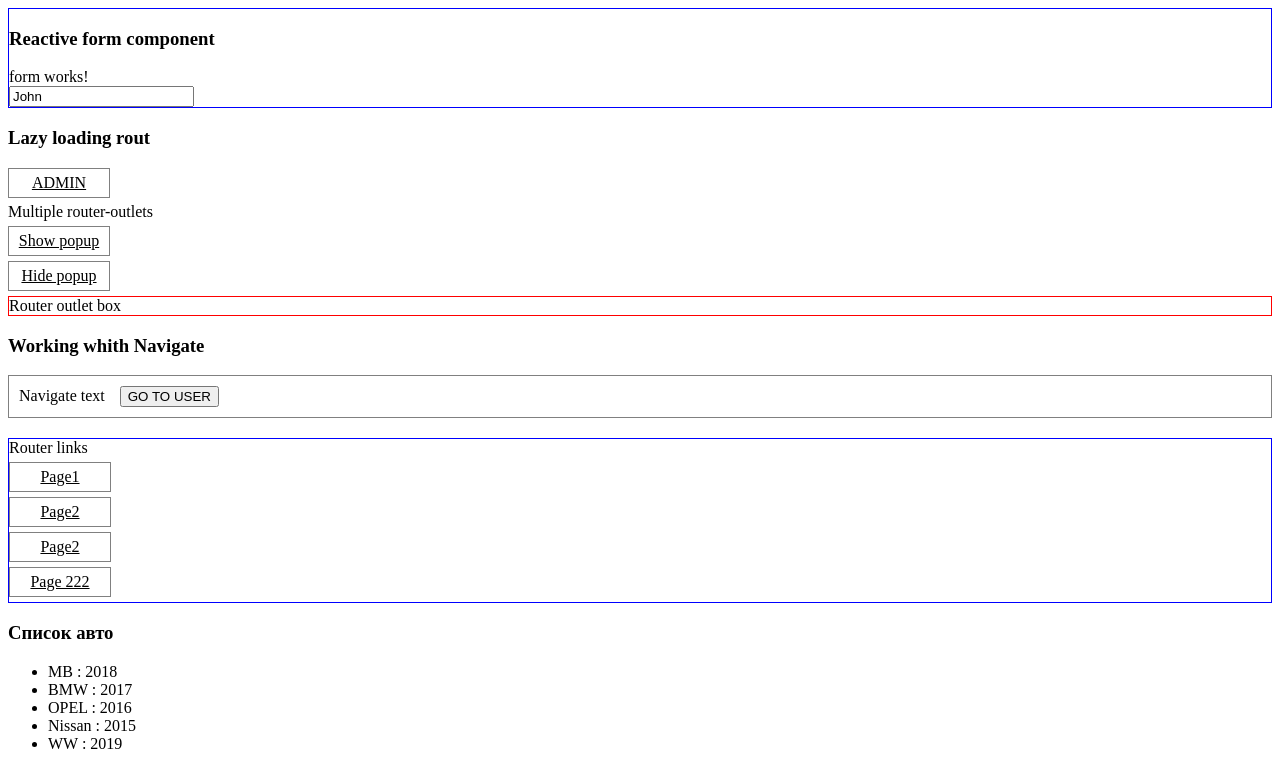
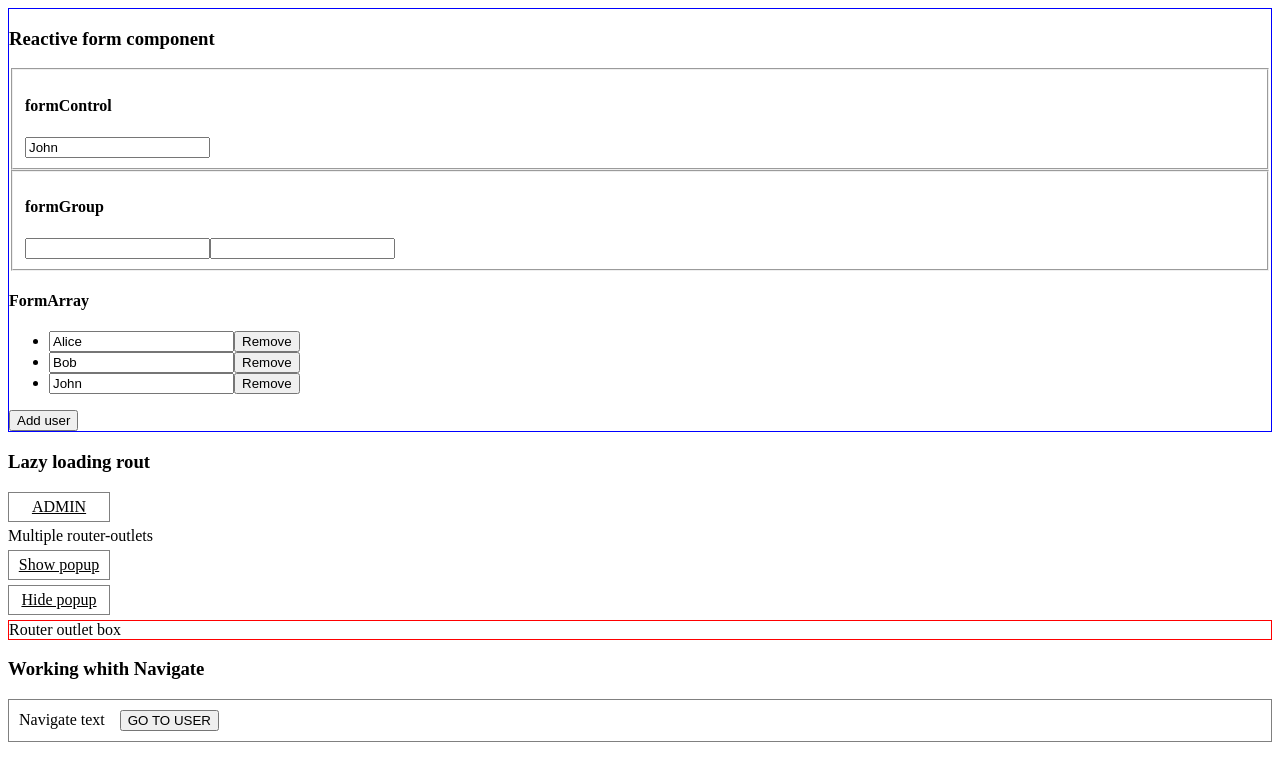
Before and after one commit to iwebnal/angular-learn, an Angular app: page / in a window 1280 px wide. Shown: the top 761 px of the page. Built offline with nearby package versions, Linux system fonts and the light colour scheme; no server answers.

Commit message:
[*] Working with FormGroup and FormArray

```diff
--- a/src/app/form/form.component.html
+++ b/src/app/form/form.component.html
@@ -1,4 +1,28 @@
-<span> form works! </span>
+
 <div>
-  <input [formControl]="nameControl">
+  <fieldset>
+    <h4> formControl </h4>
+    <input [formControl]="nameControl">
+  </fieldset>
 </div>
+
+<div>
+  <fieldset [formGroup]="fullnameControl">
+    <h4> formGroup </h4>
+    <input formControlName="firstName">
+    <input formControlName="lastName">
+  </fieldset>
+</div>
+
+<div>
+  <h4> FormArray </h4>
+  <form [formGroup]="userListControl">
+    <ul formArrayName="users">
+      <li *ngFor="let userControl of userListControl.controls.users.controls; let i = index;">
+        <input formControlName="{{ i }}">
+        <button (click)="removeUserControl(i)">Remove</button>
+      </li>
+    </ul>
+  </form>
+  <button (click)="addUserControl()">Add user</button>
+</div>
--- a/src/app/form/form.component.ts
+++ b/src/app/form/form.component.ts
@@ -1,5 +1,5 @@
 import { Component, OnInit } from '@angular/core';
-import { FormControl, Validators } from '@angular/forms';
+import { FormControl, Validators, FormGroup, FormArray } from '@angular/forms';
 import { Observable, of } from 'rxjs';
 
 @Component({
@@ -10,6 +10,8 @@
 export class FormComponent implements OnInit {
 
   public nameControl: FormControl;
+  public fullnameControl: FormGroup;
+  public userListControl: FormGroup;
 
   constructor() { }
 
@@ -23,7 +25,35 @@
       console.log(this.nameControl.errors);
       console.log(status)
     });
+
+    this.fullnameControl = new FormGroup({
+      firstName: new FormControl,
+      lastName: new FormControl
+    });
+
+    this.fullnameControl.valueChanges.subscribe((value) => console.log(value));
+
+    this.userListControl = new FormGroup({
+      users: new FormArray([
+        new FormControl('Alice'),
+        new FormControl('Bob'),
+        new FormControl('John')
+      ])
+    });
+
+    this.userListControl.valueChanges.subscribe((value) => console.log(value));
+
   }
+
+  public removeUserControl(index) {
+    (this.userListControl.controls['users'] as FormArray).removeAt(index);
+  }
+
+  public addUserControl() {
+    (this.userListControl.controls['users'] as FormArray).push(new FormControl(''));
+  }
+
+
 
   myValidator(formControl:FormControl) {
     if(formControl.value.length < 3) {
```
